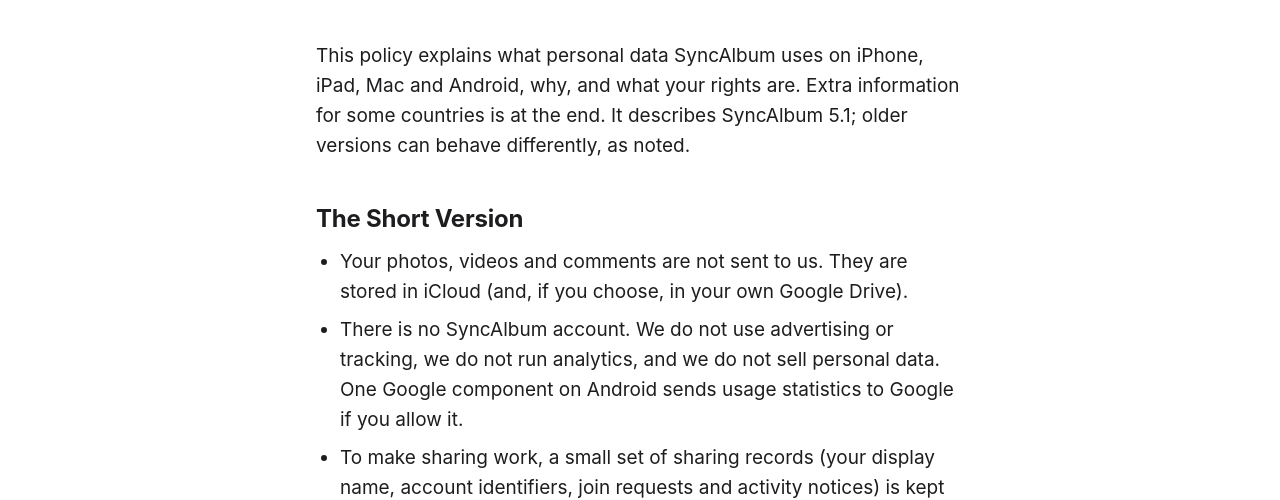
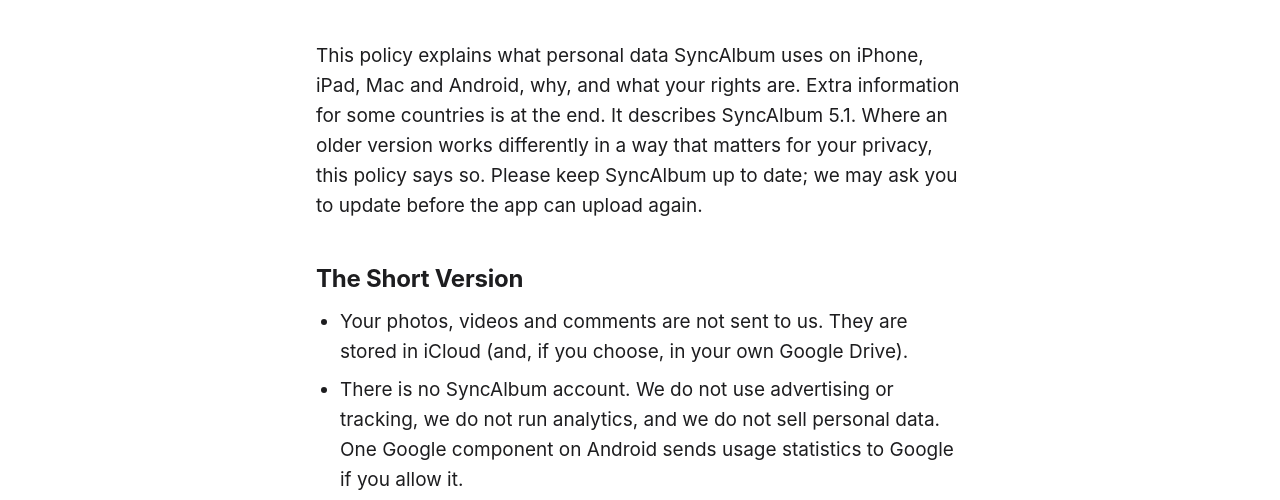
Before and after one commit to OsamaMazhar/VisionCrafter, a plain HTML site: page docs/syncalbum/privacy-policy.html in a window 1280 px wide. Shown: the part 281-781 px from the top of the page. Drawn offline with Linux system fonts and the light colour scheme.

Commit message:
SyncAlbum privacy policy: older-version scope and update notice
Co-Authored-By: Claude Opus 5.5 <noreply@anthropic.com>

```diff
--- a/docs/syncalbum/privacy-policy.html
+++ b/docs/syncalbum/privacy-policy.html
@@ -95,7 +95,7 @@
 
   <div class="meta">SyncAlbum by Orbitaar Solutions · Effective 15 November 2026</div>
 
-  <p>This policy explains what personal data SyncAlbum uses on iPhone, iPad, Mac and Android, why, and what your rights are. Extra information for some countries is at the end. It describes SyncAlbum 5.1; older versions can behave differently, as noted.</p>
+  <p>This policy explains what personal data SyncAlbum uses on iPhone, iPad, Mac and Android, why, and what your rights are. Extra information for some countries is at the end. It describes SyncAlbum 5.1. Where an older version works differently in a way that matters for your privacy, this policy says so. Please keep SyncAlbum up to date; we may ask you to update before the app can upload again.</p>
 
   <h2>The Short Version</h2>
 
```
